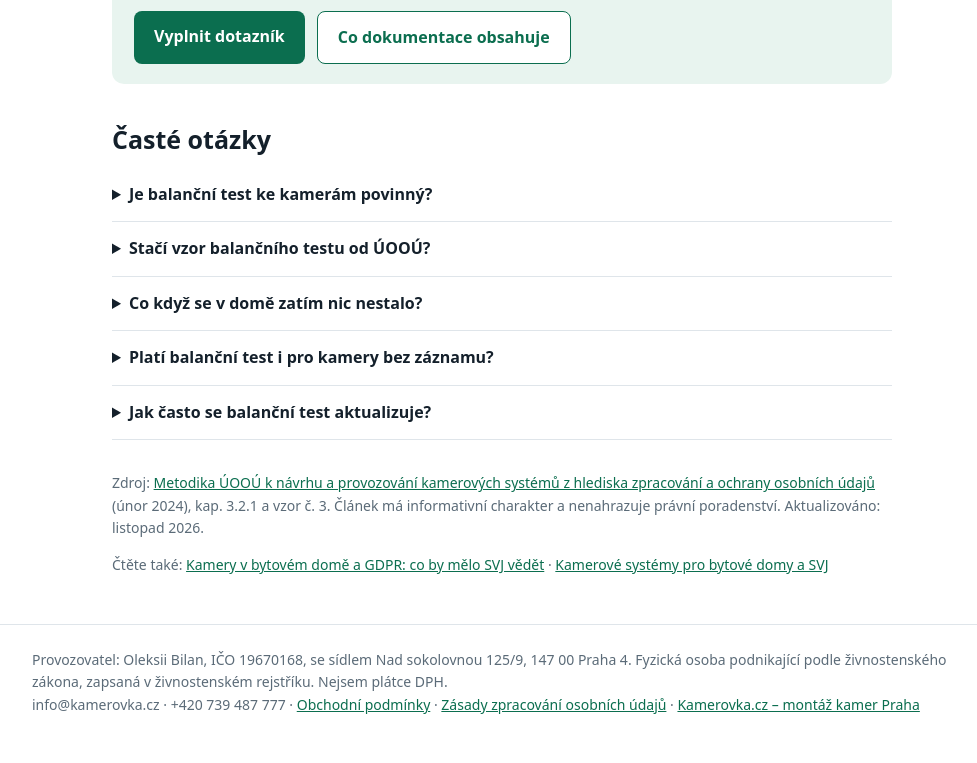
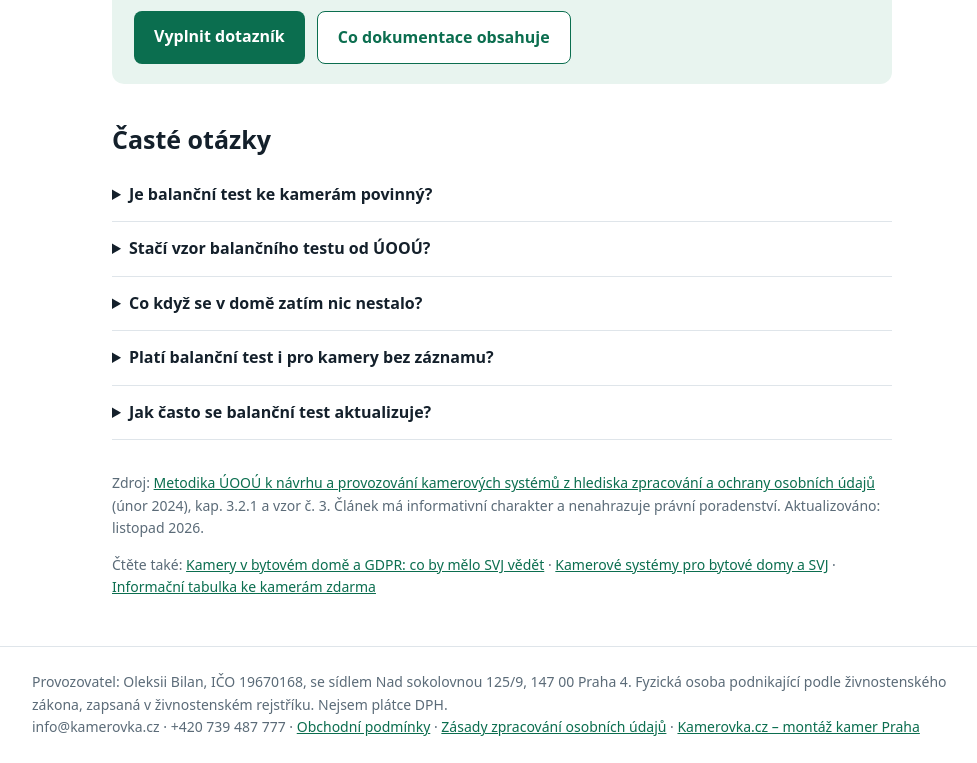
Before and after one commit to valnuz-ops/gdpr-kamerovka, a plain HTML site: page balancni-test/index.html in a window 1280 px wide. Shown: the part 2687-3450 px from the top of the page, without its empty margins (138-1115 px from the left). Before the commit the page ends 3427 px from the top, so only its background shows below. Drawn offline with Linux system fonts and the light colour scheme.

Commit message:
Odkaz na tabulku zdarma

```diff
--- a/balancni-test/index.html
+++ b/balancni-test/index.html
@@ -130,7 +130,7 @@ footer .wrap{max-width:980px}
 <details><summary>Jak často se balanční test aktualizuje?</summary><p>Při každé změně kamerového systému (nová kamera, jiný záběr, delší doba uchování) a doporučeně jednou ročně.</p></details>
 
 <p style="margin-top:32px;color:var(--muted);font-size:14px">Zdroj: <a href="https://uoou.gov.cz/media/profesional/met-kamerove-systemy-web-08022024.pdf" rel="noopener">Metodika ÚOOÚ k návrhu a provozování kamerových systémů z hlediska zpracování a ochrany osobních údajů</a> (únor 2024), kap. 3.2.1 a vzor č. 3. Článek má informativní charakter a nenahrazuje právní poradenství. Aktualizováno: listopad 2026.</p>
-<p style="color:var(--muted);font-size:14px">Čtěte také: <a href="https://www.kamerovka.cz/post/kamery-v-bytovém-domě-a-gdpr-co-by-mělo-svj-vědět">Kamery v bytovém domě a GDPR: co by mělo SVJ vědět</a> · <a href="https://www.kamerovka.cz/kamery-pro-svj">Kamerové systémy pro bytové domy a SVJ</a></p>
+<p style="color:var(--muted);font-size:14px">Čtěte také: <a href="https://www.kamerovka.cz/post/kamery-v-bytovém-domě-a-gdpr-co-by-mělo-svj-vědět">Kamery v bytovém domě a GDPR: co by mělo SVJ vědět</a> · <a href="https://www.kamerovka.cz/kamery-pro-svj">Kamerové systémy pro bytové domy a SVJ</a> · <a href="/informacni-tabulka/">Informační tabulka ke kamerám zdarma</a></p>
 </main>
 
 <footer><div class="wrap">Provozovatel: Oleksii Bilan, IČO 19670168, se sídlem Nad sokolovnou 125/9, 147 00 Praha 4. Fyzická osoba podnikající podle živnostenského zákona, zapsaná v živnostenském rejstříku. Nejsem plátce DPH.<br>info@kamerovka.cz · +420 739 487 777 · <a href="/podminky.html">Obchodní podmínky</a> · <a href="/zasady.html">Zásady zpracování osobních údajů</a> · <a href="https://www.kamerovka.cz/">Kamerovka.cz – montáž kamer Praha</a></div></footer>
```
